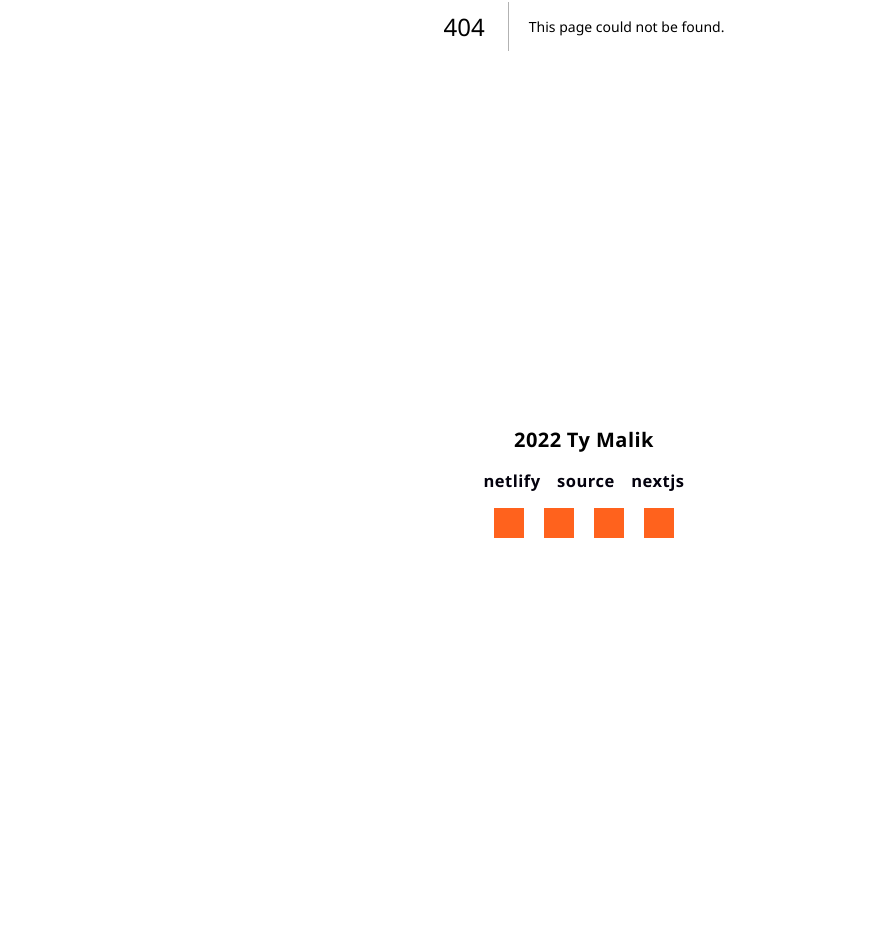
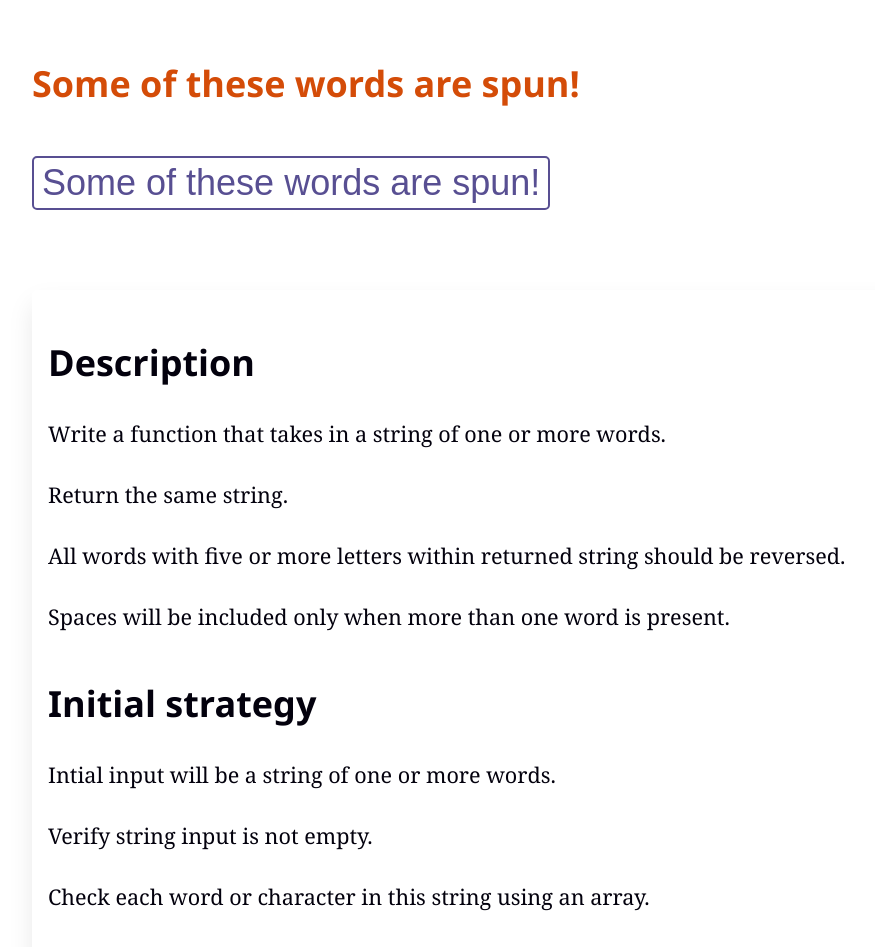
Before and after one commit to permalik/tymalik_primary, a Next.js app: page /trial/spinningWords in a window 1280 px wide. Before the commit this address had no page. Shown: the part 374-1321 px from the top of the page, without its empty margins (56-931 px from the left). Before the commit the page ends 931 px from the top, so only its background shows below. Built offline with nearby package versions, Linux system fonts and the light colour scheme; grey boxes are pictures that could not be loaded.

Commit message:
Build spinningWords

```diff
--- /dev/null
+++ b/pages/trial/spinningWords.tsx
@@ -0,0 +1,207 @@
+import Head from "next/head";
+import {useState} from "react";
+
+import EditorInstance from "../../components/common/editorInstance";
+import TrialLayout from "../../components/content/trial/trialLayout";
+
+import styles
+  from "../../components/content/trial/trialLayout/TrialLayout.module.scss";
+import instanceStyles from "../../styles/trial/SpinningWords.module.scss";
+
+let spinWords = (words: any) => {
+  return words.replace(/\w{5,}/g, function (w: string) {
+    return w.split("").reverse().join("");
+  });
+};
+
+const SpinningWords = () => {
+  const [phraseInput, setPhraseInput] = useState(
+    "Some of these words are spun!"
+  );
+
+  const code = `// TOP SUBMISSION
+function spinWords(words) {
+  return words
+    .split(' ')
+    .map(function (word) {
+      return word.length > 4
+        ? word
+          .split('')
+          .reverse()
+          .join('')
+        : word;
+    })
+    .join(' ');
+}
+
+// CLEVER SUBMISSION
+function spinWords(string) {
+  return string.replace(/\w{5,}/g, function (w) {
+    return w
+      .split('')
+      .reverse()
+      .join('');
+  });
+}
+
+// MY INITIAL SUBMISSION
+function spinWords(string) {
+  if (string === '') {
+    return string;
+  }
+
+  const stringValidate = string.split(' ');
+
+  if (stringValidate.length === 1) {
+    if (string.length >= 5) {
+      const splitString = string.split('');
+      const reversedString = splitString.reverse();
+      const joinedString = reversedString.join('');
+      string = joinedString;
+      return string;
+    }
+
+  } else if (stringValidate.length > 1) {
+    const newReversedArray = [];
+
+    stringValidate.forEach((stringWithin) => {
+      if (stringWithin.length >= 5) {
+        const splitStringWithin = stringWithin.split('');
+        const reversedStringWithin = splitStringWithin.reverse();
+        const joinedStringWithin = reversedStringWithin.join('');
+        stringWithin = joinedStringWithin;
+      }
+
+      newReversedArray.push(stringWithin);
+    });
+
+    const newReversedString = newReversedArray.join(' ');
+
+    return newReversedString;
+  }
+}
+  `;
+
+  return (
+    <TrialLayout
+      puzzleSourceHref="https://www.codewars.com/users/permalik"
+      puzzleTitle="Spinning Words"
+      puzzleType="codewars"
+    >
+      <Head>
+        <title>Codewars Trial | Spinning Words</title>
+        <meta name="description" content="Codewars trial; Spinning Words"/>
+        <meta name="keywords" content="software development, javascript"/>
+        <link rel="icon" href="/favicon.ico"/>
+      </Head>
+      <p className={instanceStyles.demoParameters}>
+        Some of these words are spun!
+      </p>
+      <button
+        className={instanceStyles.demoButton}
+        onClick={() =>
+          setPhraseInput(
+            phraseInput == "Some of these words are spun!"
+              ? spinWords("Some of these words are spun!")
+              : "Some of these words are spun!"
+          )
+        }
+      >
+        {phraseInput}
+      </button>
+      <section className={styles.report}>
+        <h2 className={styles.headingTwo}>Description</h2>
+        <p className={styles.reportContent}>
+          Write a function that takes in a string of one or more words.
+        </p>
+        <p className={styles.reportContent}>Return the same string.</p>
+        <p className={styles.reportContent}>
+          All words with five or more letters within returned string should be
+          reversed.
+        </p>
+        <p className={styles.reportContent}>
+          Spaces will be included only when more than one word is present.
+        </p>
+        <h2 className={styles.headingTwo}>Initial strategy</h2>
+        <p className={styles.reportContent}>
+          Intial input will be a string of one or more words.
+        </p>
+        <p className={styles.reportContent}>
+          Verify string input is not empty.
+        </p>
+        <p className={styles.reportContent}>
+          Check each word or character in this string using an array.
+        </p>
+        <p className={styles.reportContent}>
+          If string has contents, split individual items by space delimiters.
+        </p>
+        <p className={styles.reportContent}>
+          Return an array wherein each of these items maintains positioning
+          relative to that of the source string.
+        </p>
+        <p className={styles.reportContent}>
+          If there is a single item within returned array, it can be reversed
+          and returned.
+        </p>
+        <p className={styles.reportContent}>
+          If that single item maintains a greater character length than four:
+          split, reverse and rejoin.
+        </p>
+        <p className={styles.reportContent}>
+          Returning the single-word reversed string.
+        </p>
+        <p className={styles.reportContent}>
+          The same reversal process need now be executed for strings with
+          multiple items.
+        </p>
+        <p className={styles.reportContent}>
+          Iterate the array and perform the same process on each contained item.
+        </p>
+        <p className={styles.reportContent}>
+          Append all items to a new array.
+        </p>
+        <p className={styles.reportContent}>
+          In the newest array, items with character length of five or greater
+          have now been reversed in place.
+        </p>
+        <p className={styles.reportContent}>
+          Rejoin the array items into a string; return the string.
+        </p>
+        <h2 className={styles.headingTwo}>Improved Tactics</h2>
+        <p className={styles.reportContent}>
+          Intial input will be a string of one or more words.
+        </p>
+        <p className={styles.reportContent}>
+          Return the passed string after following mutation.
+        </p>
+        <p className={styles.reportContent}>
+          Split by space delimiters and check items has a character length of
+          four or less.
+        </p>
+        <p className={styles.reportContent}>
+          If item has character length greater than four: split, reverse and
+          rejoin.
+        </p>
+        <p className={styles.reportContent}>
+          If item has length of four or less, return item sans mutation.
+        </p>
+        <p className={styles.reportContent}>
+          Once each item is .map(ped) into a new array, rejoin each modified
+          item to create a single string.
+        </p>
+        <h2 className={styles.headingTwo}>Results</h2>
+        <p className={styles.reportContent}>Three below approaches:</p>
+        <ul className={styles.reportUl}>
+          <li className={styles.reportLi}>The top Codewars submission</li>
+          <li className={styles.reportLi}>A clever Codewars submission</li>
+          <li className={styles.reportLi}>
+            My initial Codewars submission
+          </li>
+        </ul>
+      </section>
+      <EditorInstance value={code}/>
+    </TrialLayout>
+  );
+};
+
+export default SpinningWords;
--- /dev/null
+++ b/styles/trial/SpinningWords.module.scss
@@ -0,0 +1,28 @@
+@import '../../styles/variables';
+
+.demoParameters {
+  color: $orange-accent-color;
+  font-family: Ubuntu, Segoe UI, Roboto, Helvetica Neue, sans-serif;
+  font-size: clamp(1.2em, 4.5vw, 2em);
+  font-weight: 600;
+}
+
+.demoButton {
+  background: transparent;
+  border: 2px solid $purple-accent-color;
+  border-radius: 5px;
+  color: $purple-accent-color;
+  font-size: clamp(1.2em, 4.5vw, 2em);
+  margin: 3rem 0 0;
+  padding: 0.25rem 0.5rem;
+  transition: background linear 0.75s;
+  transition: color linear 0.9s;
+
+  &:hover {
+    background: $purple-accent-color;
+    color: white;
+    cursor: pointer;
+    transition: background linear 0.75s;
+    transition: color linear 0.9s;
+  }
+}
```
Also changed, not shown: components/common/editorInstance/EditorInstance.tsx (+0 -24 lines).
